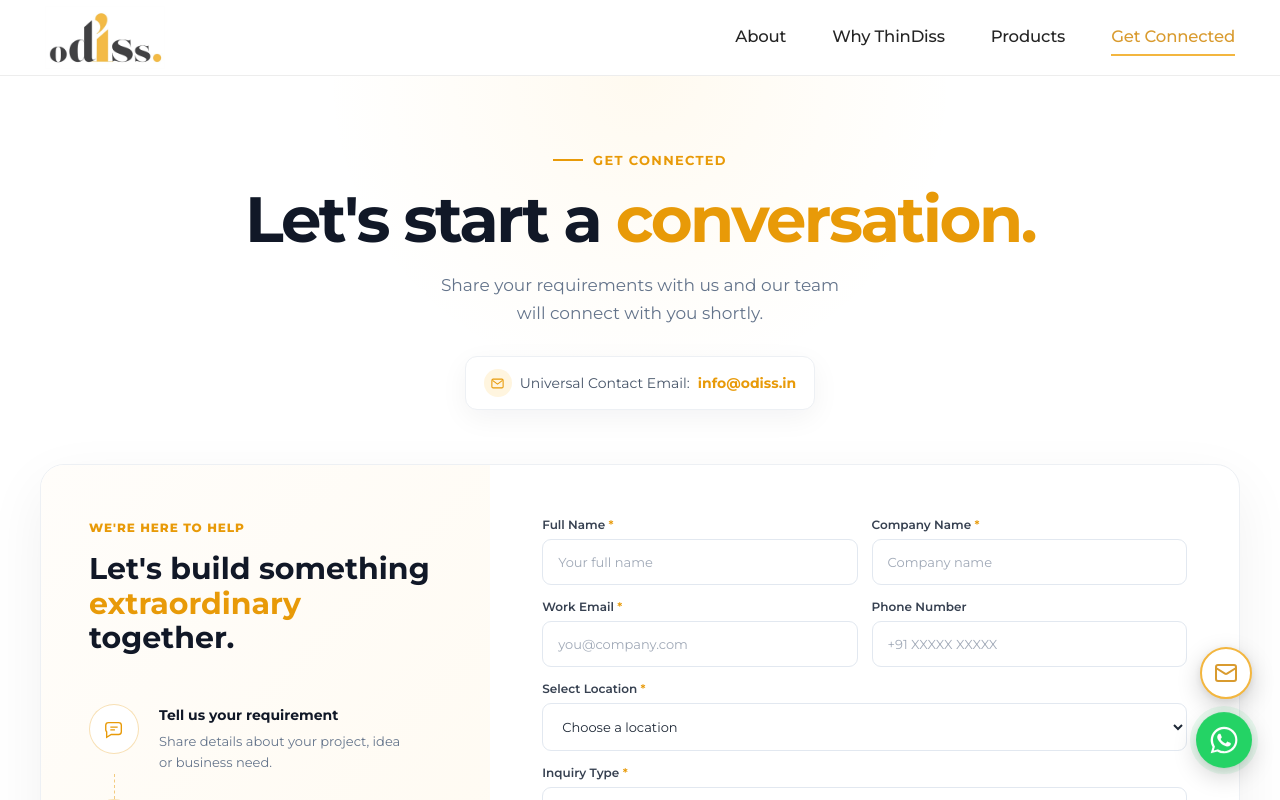
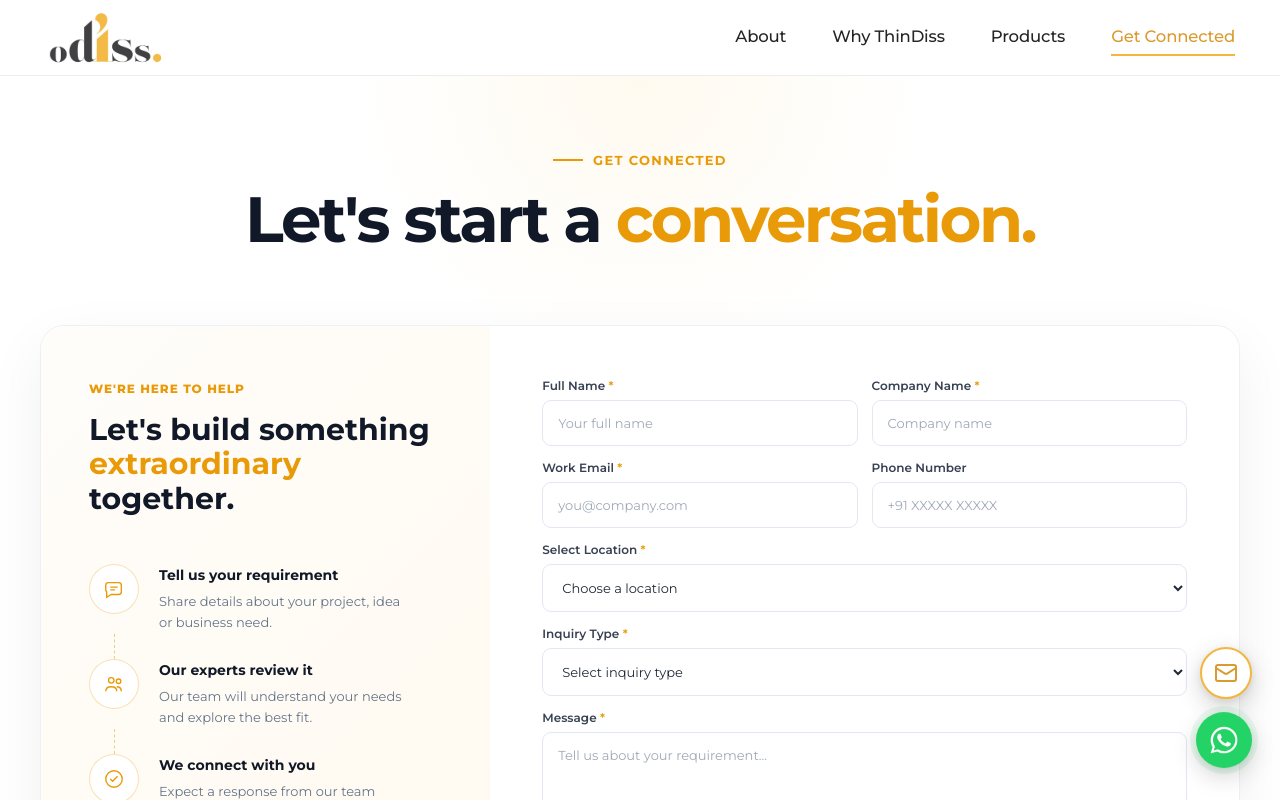
Before and after one commit to adfuturestacksolutions/ODISS_WEBSITE, a React app in the folder frontend/: page /get-connected in a window 1280 px wide. Shown: the top 800 px of the page. Built offline with nearby package versions, Linux system fonts and the light colour scheme; the HTML template or start-up script is replaced by a standard one.

Commit message:
get connected

```diff
--- a/frontend/src/pages/GetConnected/GetConnected.jsx
+++ b/frontend/src/pages/GetConnected/GetConnected.jsx
@@ -118,24 +118,6 @@ function GetConnected() {
             Let&apos;s start a{" "}
             <span>conversation.</span>
           </h1>
-
-          <p>
-            Share your requirements with us and our team
-            <br className="desktop-break" />
-            will connect with you shortly.
-          </p>
-
-          <div className="universal-email">
-            <span className="email-icon">
-              <svg viewBox="0 0 24 24">
-                <rect x="3" y="5" width="18" height="14" rx="2" />
-                <path d="m4 7 8 6 8-6" />
-              </svg>
-            </span>
-
-            <span>Universal Contact Email:</span>
-            <a href="mailto:info@odiss.in">info@odiss.in</a>
-          </div>
         </div>
       </section>
 
```
